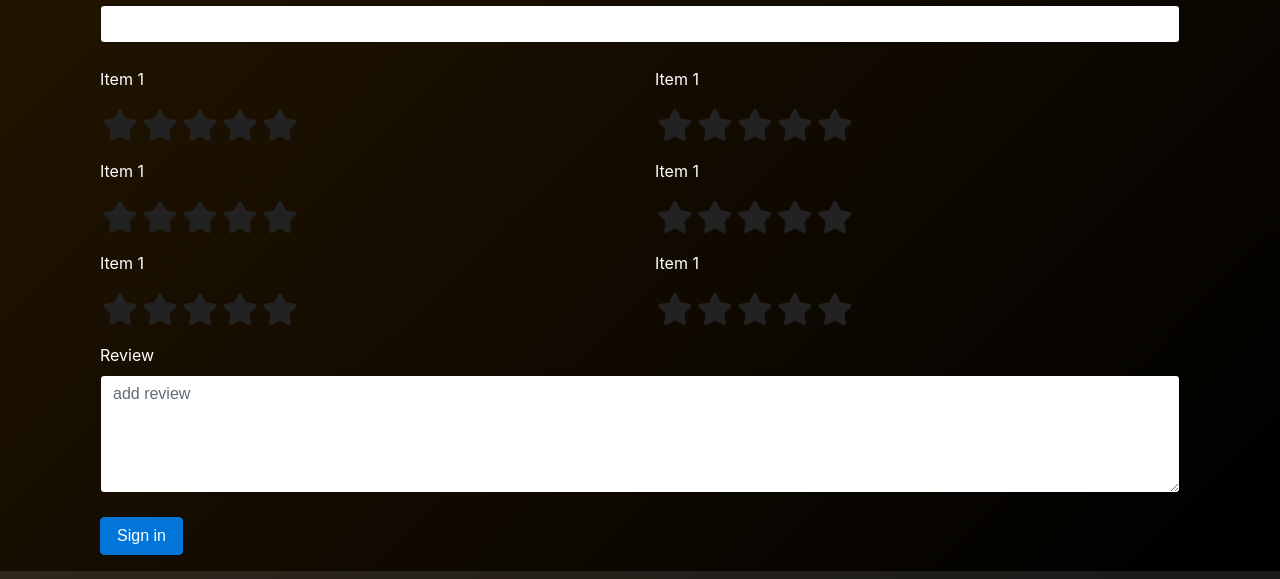
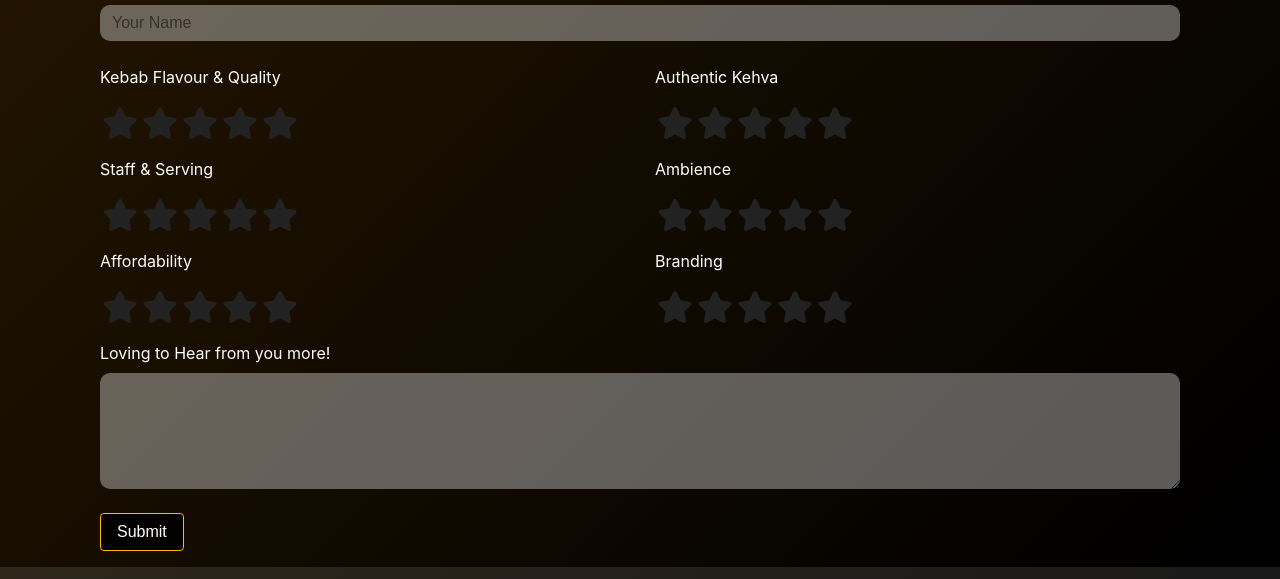
Before and after one commit to n8kottalath/nckababa, a plain HTML site: page indexrating.html in a window 1280 px wide. Shown: the part 427-1006 px from the top of the page. Drawn offline with nearby package versions, Linux system fonts and the light colour scheme.

Commit message:
Update indexrating.html

```diff
--- a/indexrating.html
+++ b/indexrating.html
@@ -114,7 +114,6 @@ a[href], a[href]:hover {color: grey; font-size: 0.5em; text-decoration: none}
 { color: #ffca08 ;  } /* Set yellow color when star hover */
 
 
-
     </style>
     <link rel="stylesheet" href="https://cdnjs.cloudflare.com/ajax/libs/font-awesome/6.2.1/css/all.min.css" integrity="sha512-MV7K8+y+gLIBoVD59lQIYicR65iaqukzvf/nwasF0nqhPay5w/9lJmVM2hMDcnK1OnMGCdVK+iQrJ7lzPJQd1w==" crossorigin="anonymous" referrerpolicy="no-referrer" />
     <link href="https://maxcdn.bootstrapcdn.com/bootstrap/4.0.0-alpha.6/css/bootstrap.min.css" rel="stylesheet" integrity="sha384-rwoIResjU2yc3z8GV/NPeZWAv56rSmLldC3R/AZzGRnGxQQKnKkoFVhFQhNUwEyJ" crossorigin="anonymous">
@@ -124,12 +123,12 @@ a[href], a[href]:hover {color: grey; font-size: 0.5em; text-decoration: none}
     <div class="logo-container">
       <img src="logo.png" alt="Logo" class="logo">
       <form class="row g-3 container text-white">
-        <div class="col-md-12 pb-4">
-          <label for="name" class="form-label">Name</label>
-          <input name="name" type="text" class="form-control" id="name">
+        <div class="col-md-12 pb-4" ;>
+          <label for="name" class="form-label">I'm</label>
+          <input name="name" placeholder="Your Name" type="text" class="form-control" id="name" style="opacity: 35%; border:#fff; border-radius: 10px;" >
         </div>
         <div class="col-md-6">
-          <label for="inputPassword4" class="form-label">Item 1</label>
+          <label for="inputPassword4" class="form-label">Kebab Flavour & Quality</label>
           <div class="starrating risingstar d-flex justify-content-end flex-row-reverse">
             <input type="radio" id="star5" name="rating" value="5" /><label for="star5" title="5 star"></label>
             <input type="radio" id="star4" name="rating" value="4" /><label for="star4" title="4 star"></label>
@@ -140,7 +139,7 @@ a[href], a[href]:hover {color: grey; font-size: 0.5em; text-decoration: none}
         </div>
 
         <div class="col-md-6">
-          <label for="inputPassword4" class="form-label">Item 1</label>
+          <label for="inputPassword4" class="form-label">Authentic Kehva</label>
           <div class="starrating risingstar d-flex justify-content-end flex-row-reverse">
             <input type="radio" id="star5" name="rating" value="5" /><label for="star5" title="5 star"></label>
             <input type="radio" id="star4" name="rating" value="4" /><label for="star4" title="4 star"></label>
@@ -151,7 +150,7 @@ a[href], a[href]:hover {color: grey; font-size: 0.5em; text-decoration: none}
         </div>
 
         <div class="col-md-6">
-          <label for="inputPassword4" class="form-label">Item 1</label>
+          <label for="inputPassword4" class="form-label">Staff & Serving</label>
           <div class="starrating risingstar d-flex justify-content-end flex-row-reverse">
             <input type="radio" id="star5" name="rating" value="5" /><label for="star5" title="5 star"></label>
             <input type="radio" id="star4" name="rating" value="4" /><label for="star4" title="4 star"></label>
@@ -162,7 +161,7 @@ a[href], a[href]:hover {color: grey; font-size: 0.5em; text-decoration: none}
         </div>
 
         <div class="col-md-6">
-          <label for="inputPassword4" class="form-label">Item 1</label>
+          <label for="inputPassword4" class="form-label">Ambience </label>
           <div class="starrating risingstar d-flex justify-content-end flex-row-reverse">
             <input type="radio" id="star5" name="rating" value="5" /><label for="star5" title="5 star"></label>
             <input type="radio" id="star4" name="rating" value="4" /><label for="star4" title="4 star"></label>
@@ -173,7 +172,7 @@ a[href], a[href]:hover {color: grey; font-size: 0.5em; text-decoration: none}
         </div>
 
         <div class="col-md-6">
-          <label for="inputPassword4" class="form-label">Item 1</label>
+          <label for="inputPassword4" class="form-label">Affordability </label>
           <div class="starrating risingstar d-flex justify-content-end flex-row-reverse">
             <input type="radio" id="star5" name="rating" value="5" /><label for="star5" title="5 star"></label>
             <input type="radio" id="star4" name="rating" value="4" /><label for="star4" title="4 star"></label>
@@ -184,7 +183,7 @@ a[href], a[href]:hover {color: grey; font-size: 0.5em; text-decoration: none}
         </div>
 
         <div class="col-md-6">
-          <label for="inputPassword4" class="form-label">Item 1</label>
+          <label for="inputPassword4" class="form-label">Branding </label>
           <div class="starrating risingstar d-flex justify-content-end flex-row-reverse">
             <input type="radio" id="star5" name="rating" value="5" /><label for="star5" title="5 star"></label>
             <input type="radio" id="star4" name="rating" value="4" /><label for="star4" title="4 star"></label>
@@ -195,16 +194,16 @@ a[href], a[href]:hover {color: grey; font-size: 0.5em; text-decoration: none}
         </div>
 
         <div class="col-md-12 pb-4">
-          <label for="review" class="form-label">Review</label>
-          <textarea placeholder="add review" name="review" type="text" class="form-control" rows="5" id="review"></textarea>
+          <label for="review" class="form-label"> Loving to Hear from you more!</label>
+          <textarea placeholder="Type Here" name="review" type="text" class="form-control" rows="5" id="review" style="opacity: 35%; border:#fff; border-radius: 10px; " >
+          </textarea>
         </div>
 
         <div class="col-12">
-          <button type="submit" class="btn btn-primary">Sign in</button>
+          <button type="submit" style="background-color: #000000cf; border-color: #ffbb00; color: #ffffff ;" class="btn btn-primary">Submit</button>
         </div>
       </form>
     </div>
-
 
     <div class="bottom-nav mt-3">
       <div class="navigation">
```
